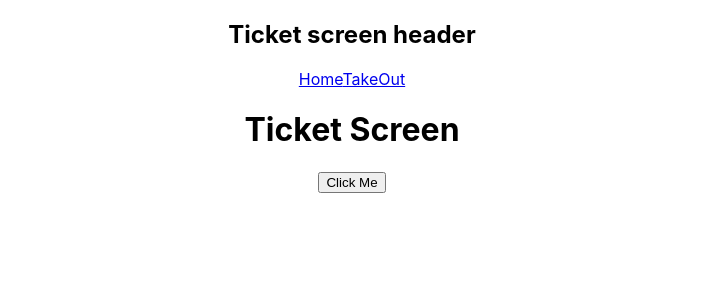
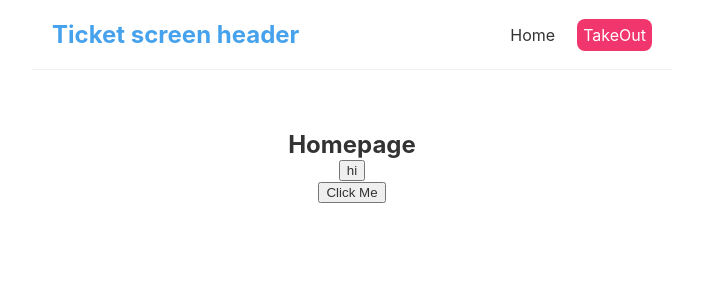
Before and after one commit to sjok101/pos_v-01, a React (Create React App) app in the folder ReactFiles/pos-react/: page / in a window 1280 px wide. Shown: the top 300 px of the page, without its empty margins (288-991 px from the left). Built offline with nearby package versions, Linux system fonts and the light colour scheme.

Commit message:
addinh content component

```diff
--- a/ReactFiles/pos-react/src/App.css
+++ b/ReactFiles/pos-react/src/App.css
@@ -1,3 +1,9 @@
+*{
+  margin: 0;
+  color: #333;
+}
+
+
 .App {
   text-align: center;
 }
@@ -24,6 +30,39 @@
   color: white;
 }
 
+.navbar{
+  padding: 20px;
+  display: flex;
+  align-items: center;
+  max-width: 600px;
+  margin: 0 auto;
+  border-bottom: 1px solid #f2f2f2;
+}
+
+.navbar h1 {
+  color: #47a2ed;
+}
+
+.navbar .links {
+  margin-left: auto;
+}
+
+.navbar a {
+  margin-left: 16px;
+  text-decoration: none;
+  padding: 6px;
+}
+
+.navbar a:hover {
+  color: #f1356d;
+}
+
+.content {
+  max-width: 600px;
+  margin: 40px auto;
+  padding: 20px;
+}
+
 .App-link {
   color: #61dafb;
 }
--- a/ReactFiles/pos-react/src/App.js
+++ b/ReactFiles/pos-react/src/App.js
@@ -1,6 +1,8 @@
 import './App.css';
 import styled, { createGlobalStyle, keyframes, css } from "styled-components";
 import HeaderBar from './HeaderBar';
+import Home from './Home';
+
 
 const Button = styled.button`
   background-color: black;
@@ -27,14 +29,13 @@ function App() {
   return (
     <div className="App">
       <HeaderBar />
-      <div className='header component'>
-        <h1>Ticket Screen</h1>
-      </div>
-        <p>
+        <div className='content'>
+          <Home />
+          <button type="button" onClick={sayHello}>Click Me</button>
 
-        </p>
+          </div>
 
-      <button type="button" onClick={sayHello}>Click Me</button>
+
     </div>
   );
 }
--- a/ReactFiles/pos-react/src/HeaderBar.js
+++ b/ReactFiles/pos-react/src/HeaderBar.js
@@ -4,7 +4,11 @@ const HeaderBar = () => {
             <h1> Ticket screen header</h1>
             <div className="links">
                 <a href="/">Home</a>
-                <a href="/takeout">TakeOut</a>
+                <a href="/takeout" style={{
+                    color: "white",
+                    backgroundColor: '#f1356d',
+                    borderRadius: '8px'
+                }}>TakeOut</a>
 
             </div>
 
--- /dev/null
+++ b/ReactFiles/pos-react/src/Home.js
@@ -0,0 +1,15 @@
+const Home = () => {
+
+    const handeClick = () => {
+        console.log('greetings');
+    }
+
+    return (
+        <div className="home">
+            <h2>Homepage</h2>
+            <button onClick = {handeClick}>hi</button>
+        </div>
+    );
+}
+
+export default Home;
```
